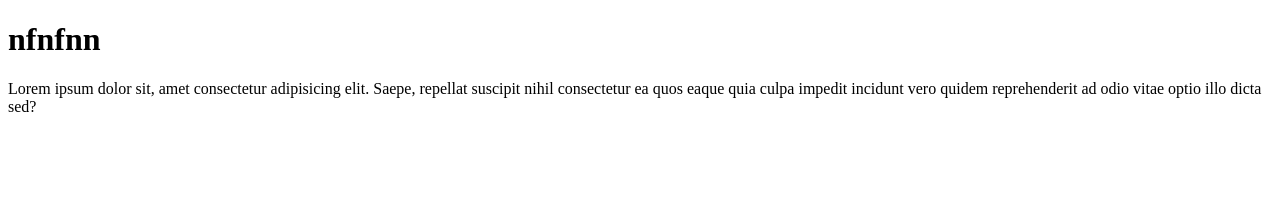
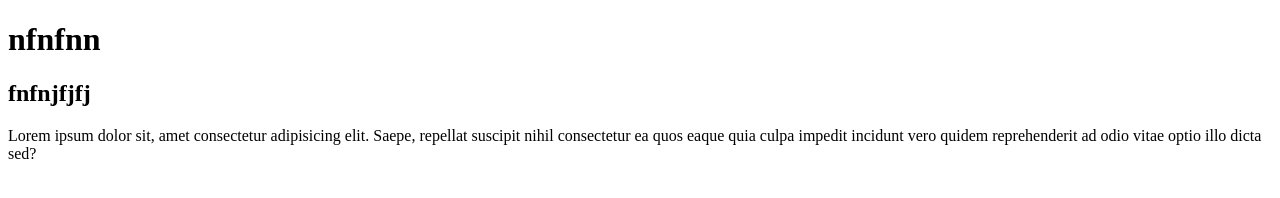
Before and after one commit to AnnaSheshtakauskas/test, a plain HTML site: page index.html in a window 1280 px wide. Drawn offline with Linux system fonts and the light colour scheme.

Commit message:
Дбавление функции проверки

```diff
--- a/index.html
+++ b/index.html
@@ -8,7 +8,7 @@
 <body>
 
     <h1>nfnfnn</h1>
-
+    <h2>fnfnjfjfj</h2>
     <p>Lorem ipsum dolor sit, amet consectetur adipisicing elit. Saepe, repellat suscipit nihil consectetur ea quos eaque quia culpa impedit incidunt vero quidem reprehenderit ad odio vitae optio illo dicta sed?</p>
 </body>
 </html>
```
